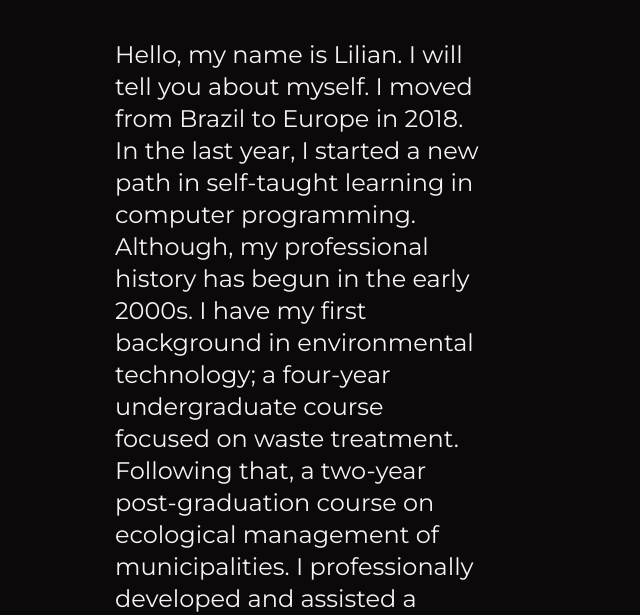
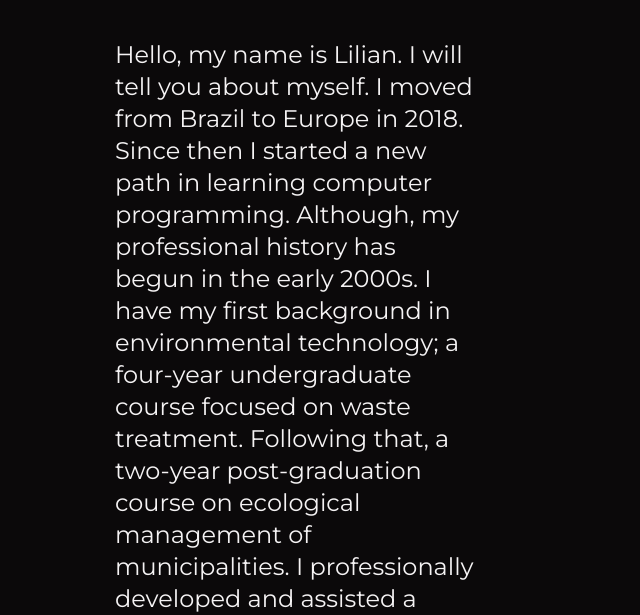
Before and after one commit to aguirreLCD/portfolio, a plain HTML site: page about.html in a window 1280 px wide. Shown: the part 185-800 px from the top of the page, without its empty margins (77-717 px from the left). Drawn offline with nearby package versions, Linux system fonts and the light colour scheme.

Commit message:
adjusting about-me text

```diff
--- a/about.html
+++ b/about.html
@@ -22,25 +22,24 @@
         <h1 class="presentation__content__title">About me</h1>
         <p class="presentation__content__description">
           Hello, my name is Lilian. I will tell you about myself. I moved from
-          Brazil to Europe in 2018. In the last year, I started a new path in
-          self-taught learning in computer programming. Although, my
-          professional history has begun in the early 2000s. I have my first
-          background in environmental technology; a four-year undergraduate
-          course focused on waste treatment. Following that, a two-year
-          post-graduation course on ecological management of municipalities. I
-          professionally developed and assisted a series of environmental
-          projects in a consulting company for various clients for eight years.
-          In 2010 I turned my life, working remotely as an audio producer and
-          editor in a studio for another period of eight years. Working from
-          home required a high level of commitment with the new company and made
-          it possible to acquire knowledge in managing client accounts. Now a
-          fresh start was in front of me once more, and I have accepted the
-          challenge. I started in the web development trail with HTML, CSS,
-          Javascript, general front-end, and accessibility courses. I took the
-          CS50 Harvard online Course (Computer Science and the art of
-          programming), being exposed to and training C programming, SQL, and
-          Python, alongside the front end triad. I have been a student at
-          Alura's programming school since 2019.
+          Brazil to Europe in 2018. Since then I started a new path in learning
+          computer programming. Although, my professional history has begun in
+          the early 2000s. I have my first background in environmental
+          technology; a four-year undergraduate course focused on waste
+          treatment. Following that, a two-year post-graduation course on
+          ecological management of municipalities. I professionally developed
+          and assisted a series of environmental projects in a consulting
+          company for various clients for eight years. In 2010 I turned my life,
+          working remotely as an audio producer and editor in a studio for
+          another period of eight years. Working from home required a high level
+          of commitment with the new company and made it possible to acquire
+          knowledge in managing client accounts. Now a fresh start was in front
+          of me once more, and I have accepted the challenge. I started in the
+          web development trail with HTML, CSS, Javascript, general front-end,
+          and accessibility courses. I took the CS50 Harvard online Course
+          (Computer Science and the art of programming), being exposed to and
+          training C programming, SQL, and Python, alongside the front end
+          triad. I have been a student at Alura's programming school since 2019.
           <a
             href="https://cursos.alura.com.br/user/lilidaminelli/fullCertificate/07338799355866d30ac0f1a64c84f881"
             target="_blank"
```
